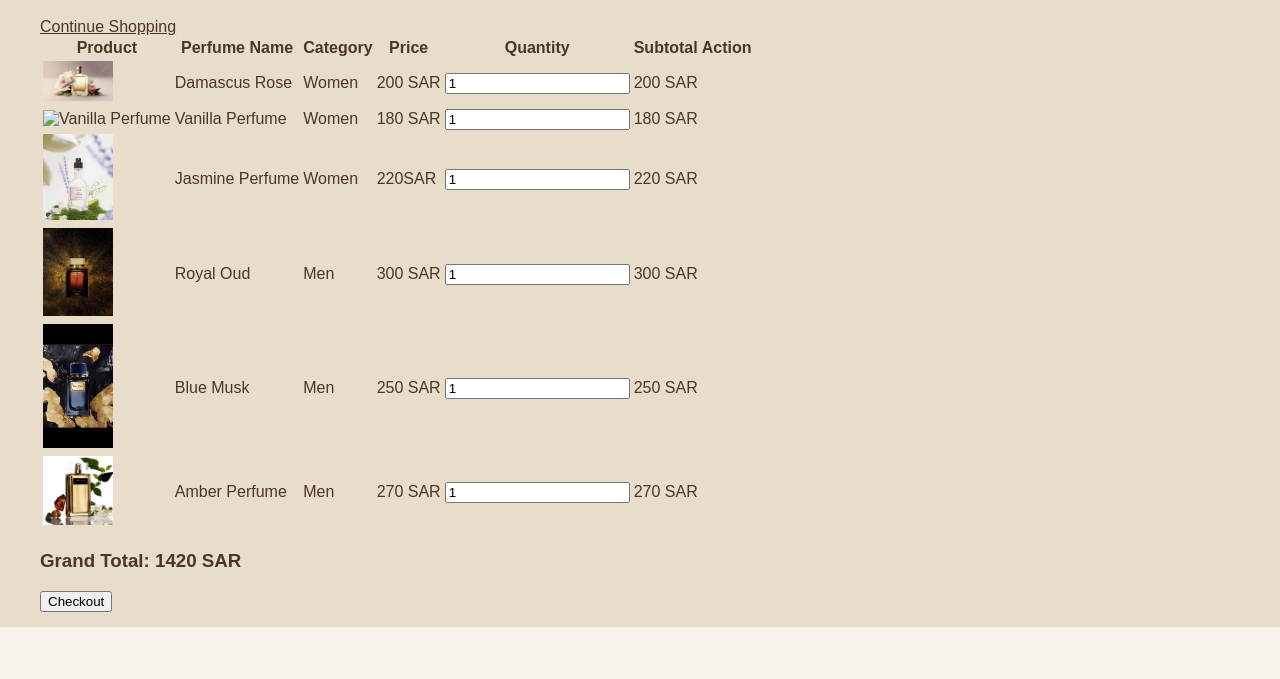
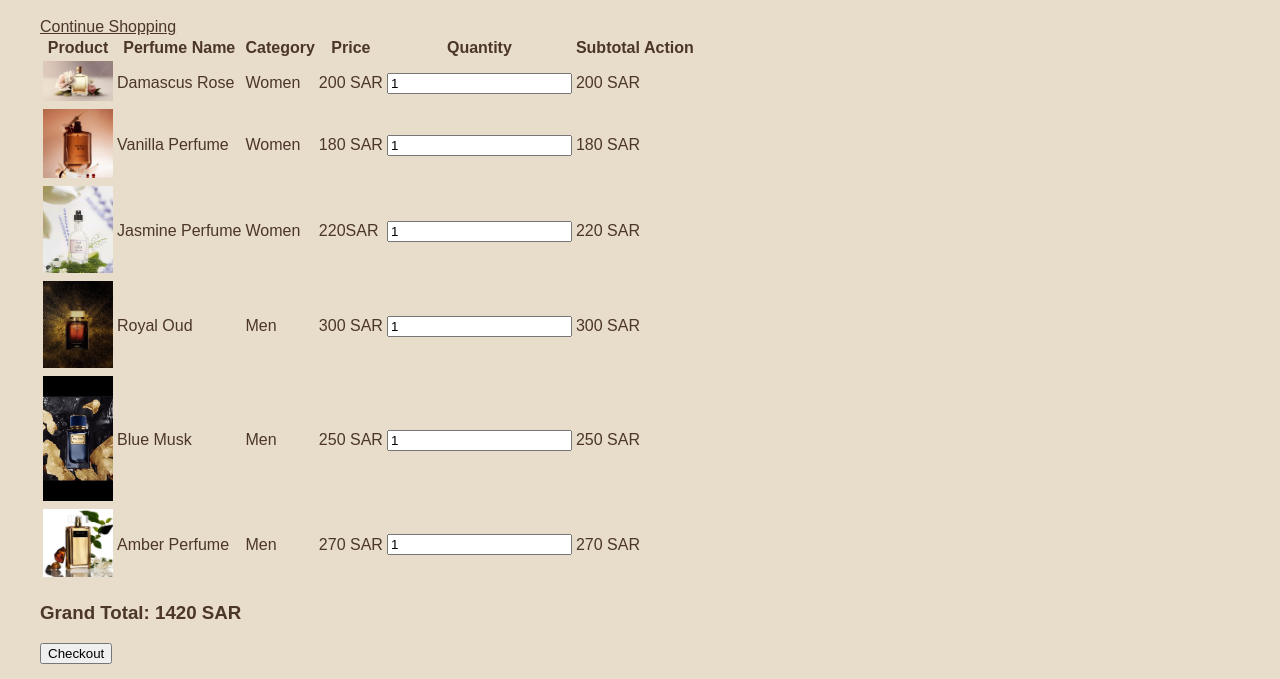
Before and after one commit to aseelaxr71/Aura, a plain HTML site: page cart.html.html in a window 1280 px wide. Shown: the part 195-874 px from the top of the page. Before the commit the page ends 822 px from the top, so only its background shows below. Drawn offline with Linux system fonts and the light colour scheme.

Commit message:
Update cart.html.html

```diff
--- a/cart.html.html
+++ b/cart.html.html
@@ -39,7 +39,7 @@
             </thead>
             <tbody>
                 <tr>
-                    <td><img src="rose.JPG" alt="Damascus Rose" width="70"></td>
+                    <td><img src="rose.jpg" alt="Damascus Rose" width="70"></td>
                     <td>Damascus Rose</td>
                     <td>Women</td>
                     <td>200 SAR</td>
@@ -49,7 +49,7 @@
 
                 </tr>
                  <tr>
-                    <td><img src="Vanilla.jpeg" alt="Vanilla Perfume" width="70"></td>
+                    <td><img src="Vanilla.jpg" alt="Vanilla Perfume" width="70"></td>
                     <td>Vanilla Perfume</td>
                     <td>Women</td>
                     <td>180 SAR</td>
```
